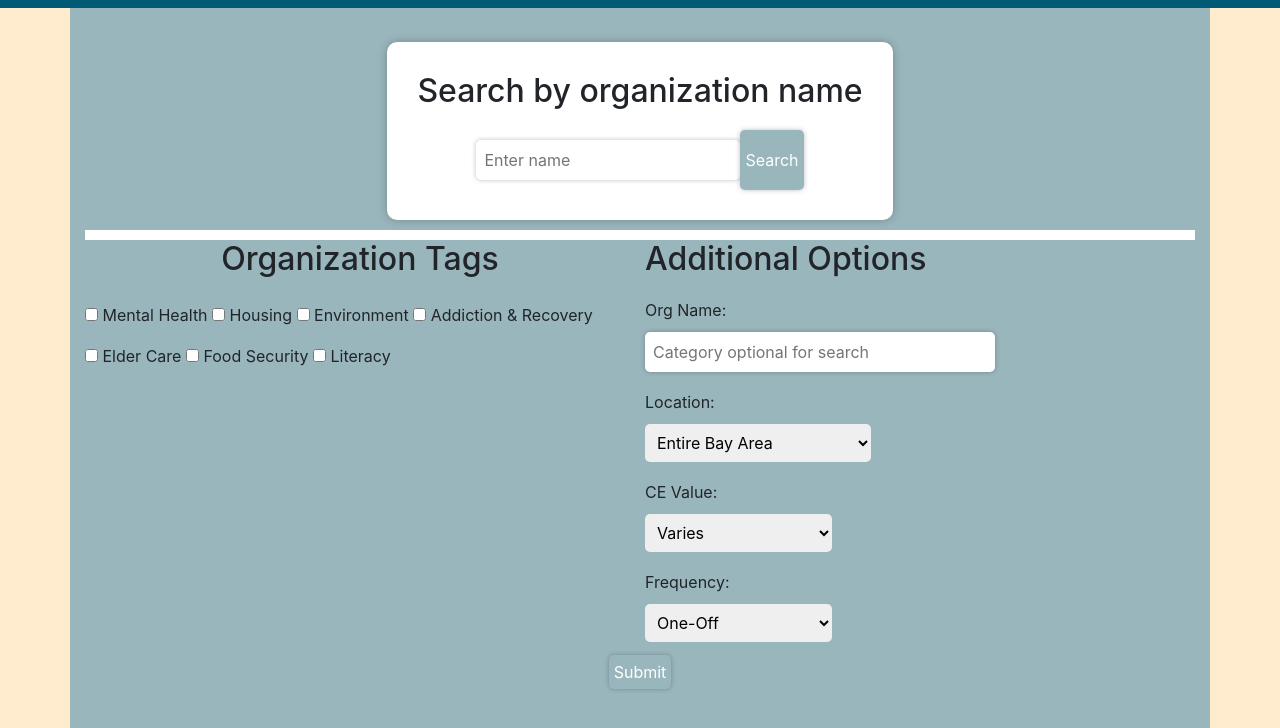
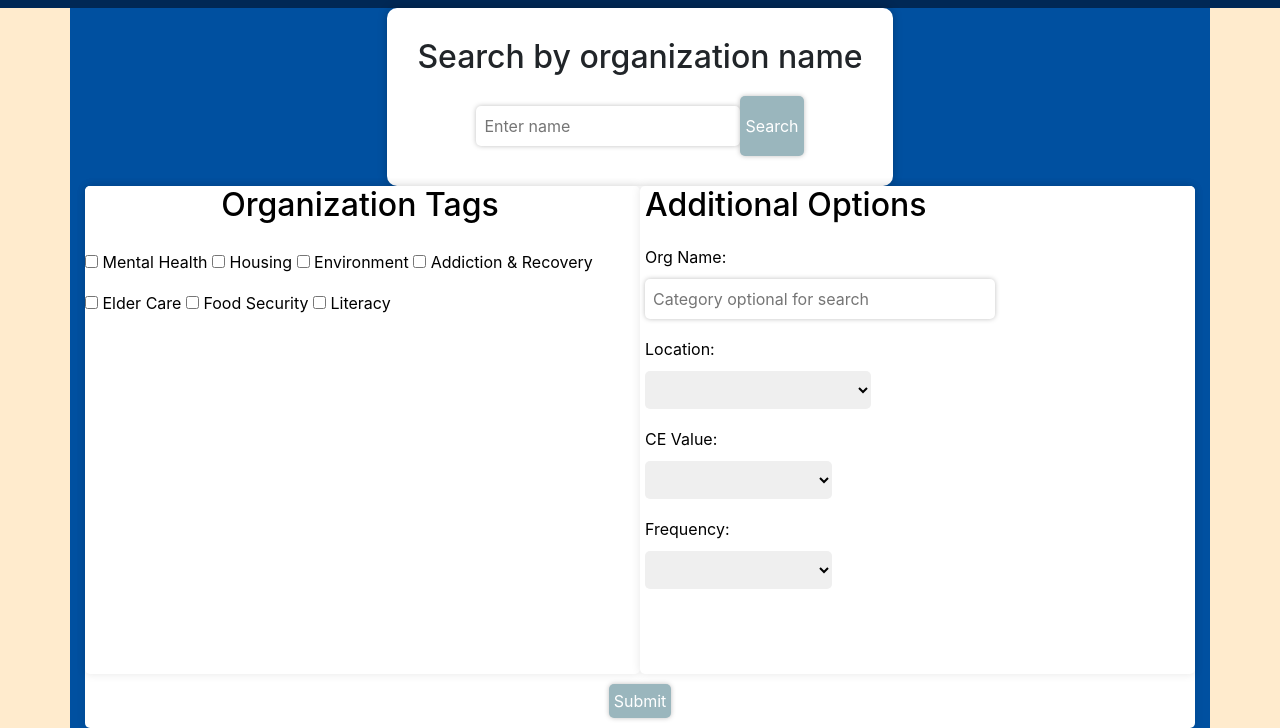
Before and after one commit to Gakles/Org-Database, a Flask app: page / in a window 1280 px wide. Shown: the part 72-800 px from the top of the page. Run offline with Flask 3, Linux system fonts and the light colour scheme; some libraries are stand-ins or nearby versions.

Commit message:
Reworked css

```diff
--- a/app.py
+++ b/app.py
@@ -111,7 +111,7 @@ def complexorgsearcher(searchinfo):
         orglist_ids = [obj.id for obj in orglist]
         newresults = [obj for obj in results if obj.id in orglist_ids]
         results = newresults
-    #Prune by frequency
+    #prune by frequency
     if searchinfo["frequency"] != "":
         orglist = db_session.query(Organization).where(Organization.frequency == searchinfo["frequency"])
         orglist_ids = [obj.id for obj in orglist]
--- a/setup.py
+++ b/setup.py
@@ -23,7 +23,7 @@ if db_session.query(Tags).first() is None:
 if db_session.query(Organization).first() is None:
     flavortext = "Founded in 1944, Boys & Girls Clubs of Silicon Valley (BGCSV) is a non-profit youth development organization that offers innovative and effective afterschool and summer enrichment programs primarily for low income, at-risk Santa Clara County youth ages 6-18 years. BGCSV serves approximately 5,000 regular members at 33 Clubhouses locations in San Jose, Morgan Hill, Gilroy and beyond. The majority of the youth we serve are living in economically depressed, high crime neighborhoods with an absence of positive adult role models or mentors. BGCSV takes a holistic approach to creating well-rounded, confident, and healthy youth and aims to provide programs and services that speak to all aspects of a child’s development. To achieve these goals, comprehensive curricula are provided within the following Core Enrichment Program Areas that address the academic, linguistic and cognitive growth, and emotional and social needs of youth. Core Program Areas are age and developmentally appropriate; are supportive of the diversity of children and families served, including culture and language; and are operationally efficient and effective."
     SVBGC = Organization(
-        "Silicon Valley Boy's and Girl's Club", flavortext, "0-1", "monthly","Whole Bay","https://www.bgclub.org"
+        "Silicon Valley Boy's and Girl's Club", flavortext, "0-1", "Monthly","Whole Bay","https://www.bgclub.org"
     )
     db_session.add(SVBGC)
     db_session.commit()
@@ -33,13 +33,13 @@ if db_session.query(Organization).first() is None:
         "East Bay Paw Patrol",
         "The East Bay chapter of Paw Patrol, an organization dedicated to animal assistance.",
         "1-2",
-        "weekly",
+        "Weekly",
         "East Bay",
         "https://cnn.com"
     )
     db_session.add(PawPatrol)
     db_session.commit()
 
-    fitkids = Organization("Fit Kids Foundation", "Dedicated to providing physical education to underserved communities", "2+", "weekly", "Menlo Park", "https://fitkids.org")
+    fitkids = Organization("Fit Kids Foundation", "Dedicated to providing physical education to underserved communities", "2+", "Weekly", "Menlo Park", "https://fitkids.org")
     db_session.add(fitkids)
     db_session.commit()
--- a/static/style/homestyle.css
+++ b/static/style/homestyle.css
@@ -3,7 +3,7 @@
     justify-content: center;
     align-items: center;
     height: 100%;
-    background-color: #9ab6bd;
+    background-color:#0050a0;
     flex-direction: column; /* add this property to align items vertically */
   }
 
@@ -47,12 +47,14 @@
     cursor: pointer;
   }
   .split-container {
-    height: 100%-10px;
+    height: 100%;
     width: 100%;
-    border-top: 10px solid white;
+    background-color:white;
     display: flex;
     flex-wrap: wrap;
     justify-content: center;
+    border-radius: 5px;
+    box-shadow: 0 0 10px rgba(0, 0, 0, 0.1);
   }
 
   .left-column {
@@ -60,6 +62,10 @@
     height: 90%;
     padding-right: 5px;
     overflow-y: scroll;
+    color: black;
+    background-color:white;
+    border-radius: 5px;
+    box-shadow: 0 0 10px rgba(0.1, 0.1, 0.1, 0.1);
   }
 
   .right-column {
@@ -69,7 +75,10 @@
     display: flex;
     flex-direction: column;
     align-items: flex-start;
-
+    color: black;
+    background-color:white;
+    border-radius: 5px;
+    box-shadow: 0 0 10px rgba(0, 0, 0, 0.1);
   }
   .centered-btn {
     display: block;
--- a/static/style/style.css
+++ b/static/style/style.css
@@ -1,5 +1,5 @@
 body {
-	background-color: #005A76;
+	background-color: #002855;
 }
 
 .navbar {
--- a/templates/home.html
+++ b/templates/home.html
@@ -14,7 +14,6 @@
     </form>
   </div>
 
-  <div class="divider"></div>
   <!--Advanced search-->
   <form class="split-container" method="POST">
     <div class="left-column">
@@ -61,6 +60,7 @@
         Location:
         <select name="location">
           <!--Decide on scope later, most likely by cardinal instead of county. Greater county region?-->
+          <option value=""></option>
           <option value="Whole Bay">Entire Bay Area</option>
           <option value="Menlo Park">Menlo Park</option>
           <option value="SJ">San Jose</option>
@@ -71,6 +71,7 @@
       <label>
         CE Value:
         <select name="CE">
+          <option value=""></option>
           <option value="Varies">Varies</option>
           <option value="0-1">0-1 Hours</option>
           <option value="1-2">1-2 Hours</option>
@@ -82,6 +83,7 @@
         <select name="frequency">
           <!--One-off and annual might be combined-->
           <!--Probably should include something(JS in-site popup?) saying one off and annual probable overlap-->
+          <option value=""></option>
           <option value="One">One-Off</option>
           <option value="Weekly">Weekly</option>
           <option value="Monthly">Monthly</option>
```
Also changed, not shown: static/style/resultsstyle.css (+12 -3 lines), templates/results.html (+9 -3 lines), orgdatabase.db.
